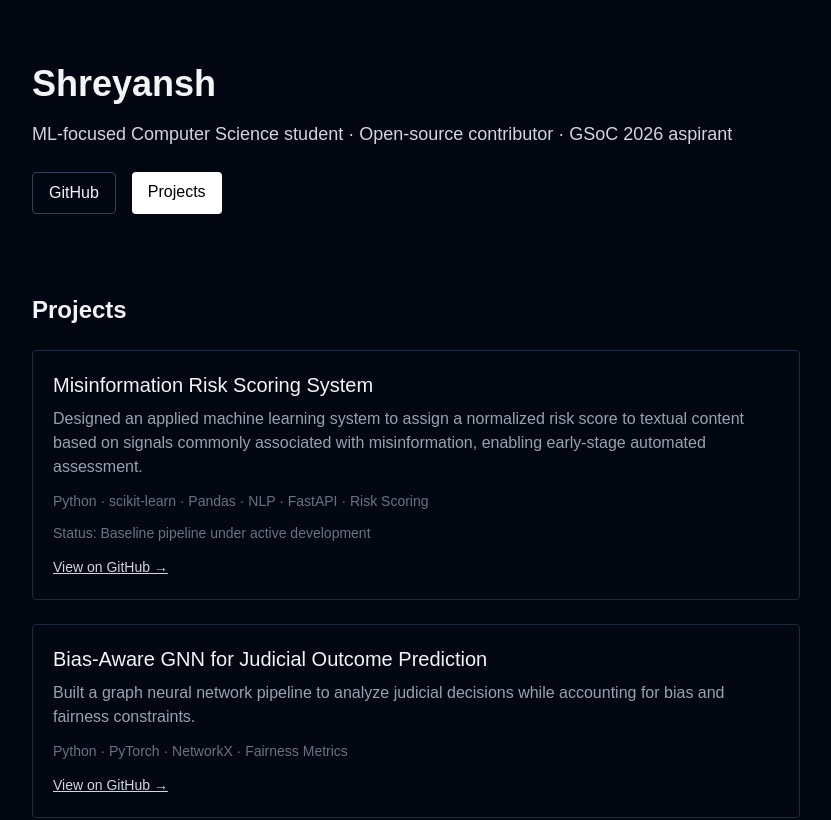
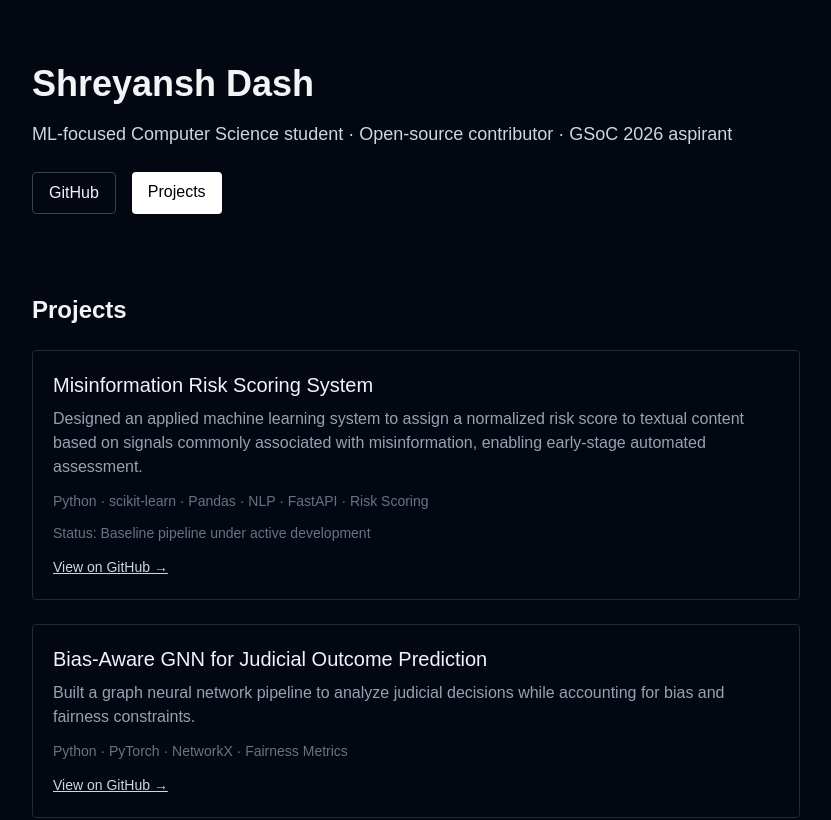
Before and after one commit to shreyansh-dash/Portfolio, a Next.js app: page / in a window 1280 px wide. Shown: the top 820 px of the page, without its empty margins (224-1055 px from the left). Built offline with nearby package versions, Linux system fonts and the light colour scheme.

Commit message:
Very small change of adding my Last Name

```diff
--- a/app/page.tsx
+++ b/app/page.tsx
@@ -9,7 +9,7 @@ export default function Home() {
         {/* HERO SECTION */}
         <section className="max-w-3xl mx-auto">
           <h1 className="text-4xl font-bold mb-4">
-            Shreyansh
+            Shreyansh Dash
           </h1>
 
           <p className="text-lg text-gray-300 mb-6">
```
